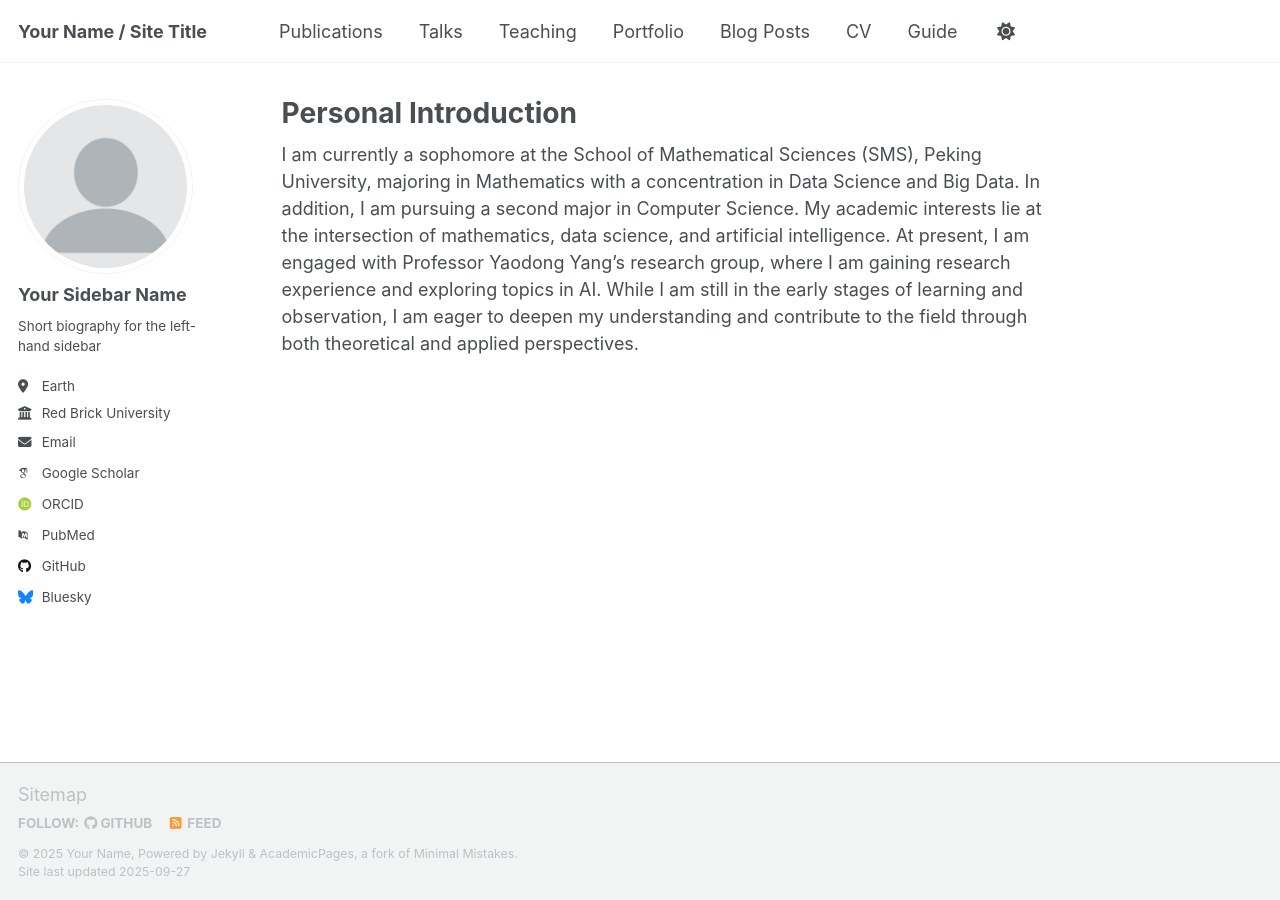
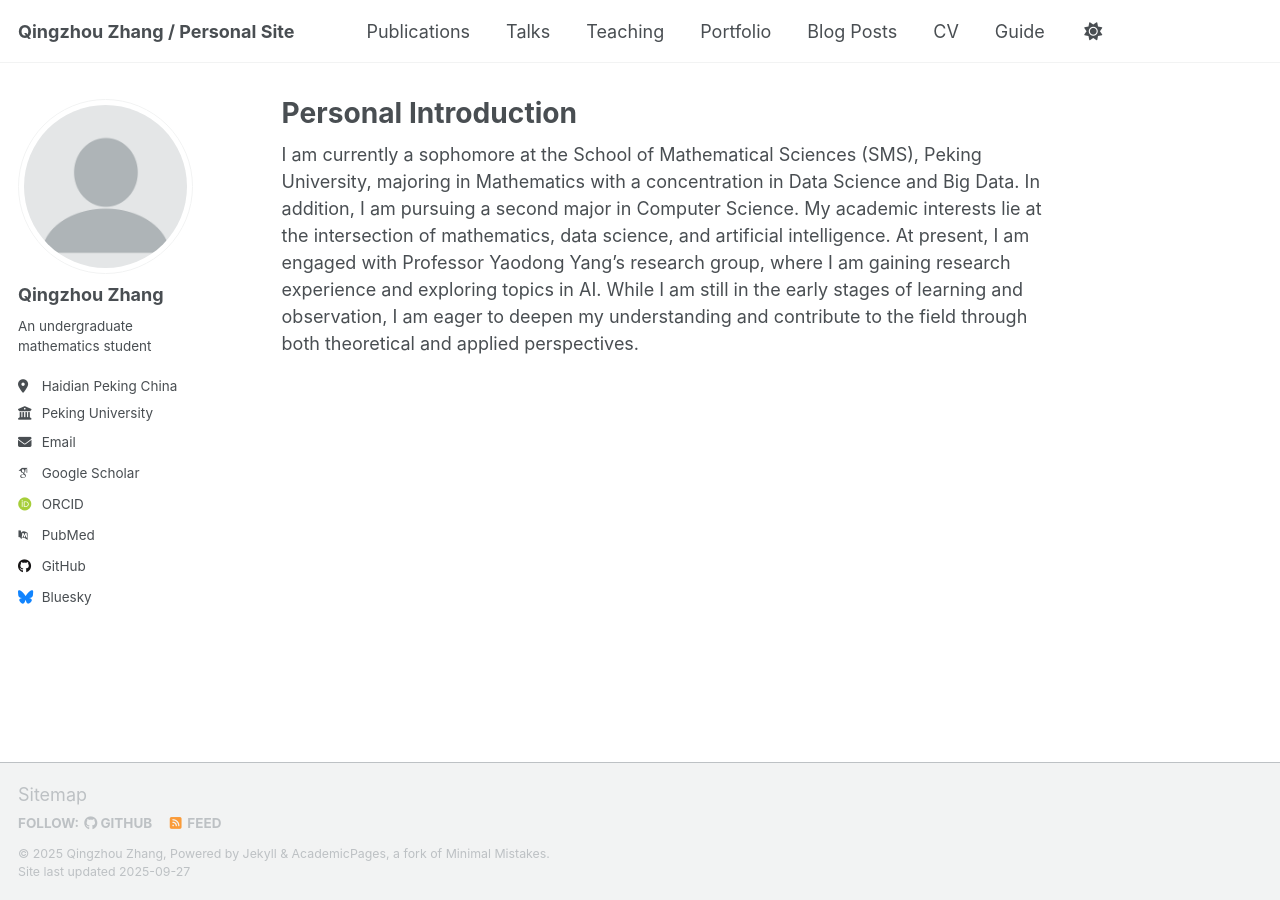
Before and after one commit to rainpekk/rainpekk.github.io, a Jekyll site: the page built from _pages/about.md, in a window 1280 px wide. Built offline with Jekyll 4.4.1, drawn with Linux system fonts in a browser that asks for light colours; some web fonts are replaced; a script that is not in the unit is left out.

Commit message:
Update _config.yml

```diff
--- a/_config.yml
+++ b/_config.yml
@@ -9,14 +9,14 @@
 # Basic Site Settings
 locale                   : "en-US"
 site_theme               : "default" # Currently available options are "default", "air"
-title                    : "Your Name / Site Title"
+title                    : "Qingzhou Zhang / Personal Site"
 title_separator          : "-"
-name                     : &name "Your Name"
-description              : &description "Your Name's academic portfolio"   # Update this with a general description of your site, this is the default if not overridden by a page
-url                      : https://academicpages.github.io # The base hostname & protocol for your site e.g. "https://[your GitHub username].github.io",
+name                     : &name "Qingzhou Zhang"
+description              : &description "Qingzhou Zhang's academic portfolio"   # Update this with a general description of your site, this is the default if not overridden by a page
+url                      : https://rainpekk.github.io # The base hostname & protocol for your site e.g. "https://[your GitHub username].github.io",
                                                            # or if you already have some other page hosted on Github then use "https://[your GitHub username].github.io/[Your Repo Name]"
 baseurl                  : "" # the subpath of your site, e.g. "/blog"
-repository               : "academicpages/academicpages.github.io"
+repository               : "rainpekk/rainpekk.github.io"
 
 # Site Author - The following control what appear as part of the author content on the side bar.
 #               If a field is blank the icon and link will not appear, otherwise it will be shown.
@@ -24,13 +24,13 @@ repository               : "academicpages/academicpages.github.io"
 author:
   # Biographic information
   avatar           : "profile.png"
-  name             : "Your Sidebar Name"
+  name             : "Qingzhou Zhang"
   pronouns         : # example: "she/her"
-  bio              : "Short biography for the left-hand sidebar"
-  location         : "Earth"
-  employer         : "Red Brick University"
+  bio              : "An undergraduate mathematics student"
+  location         : "Haidian Peking China"
+  employer         : "Peking University"
   uri              : # URL
-  email            : "none@example.org"
+  email            : "2400011788@stu.pku.edu.cn"
 
   # Academic websites
   academia         : # URL
```
